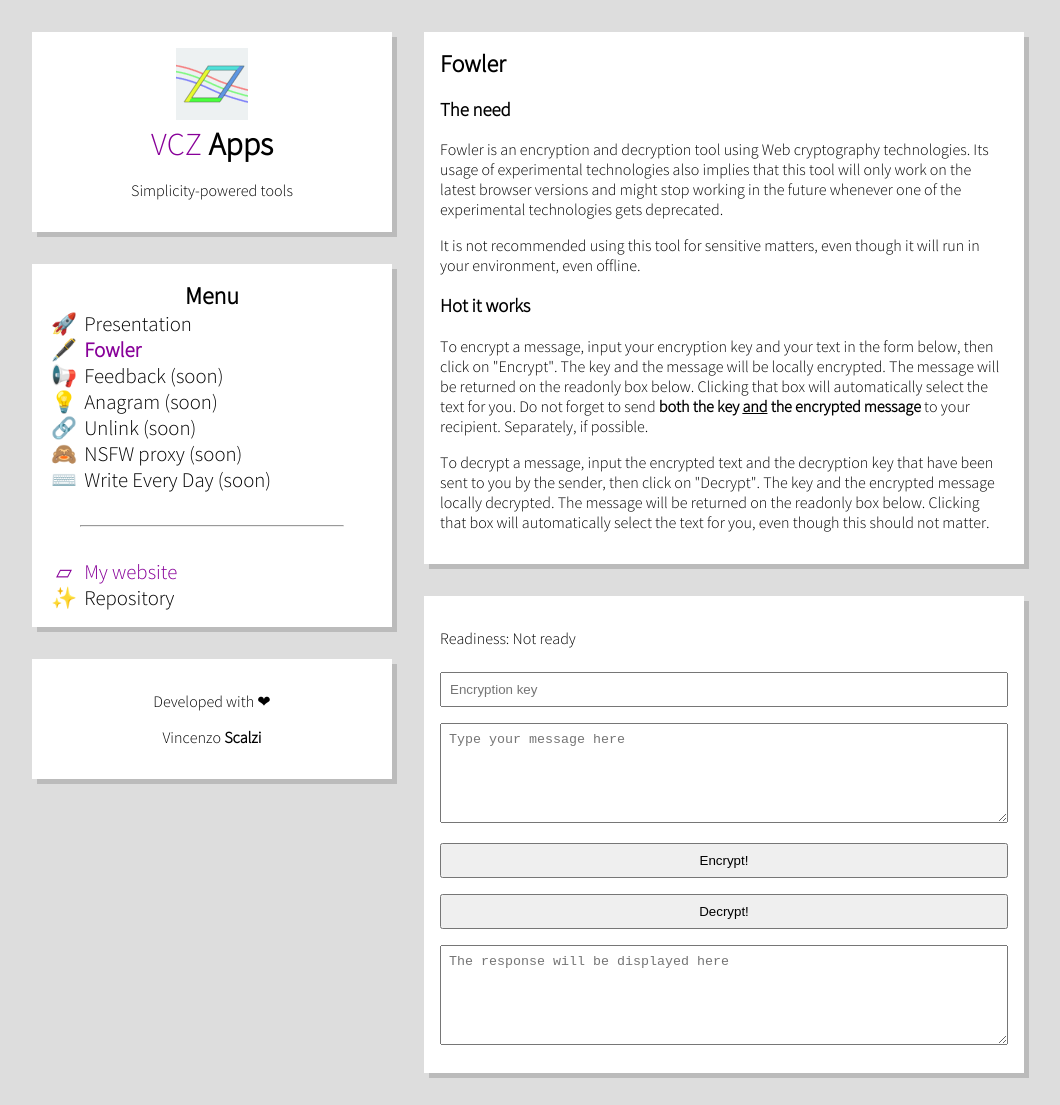
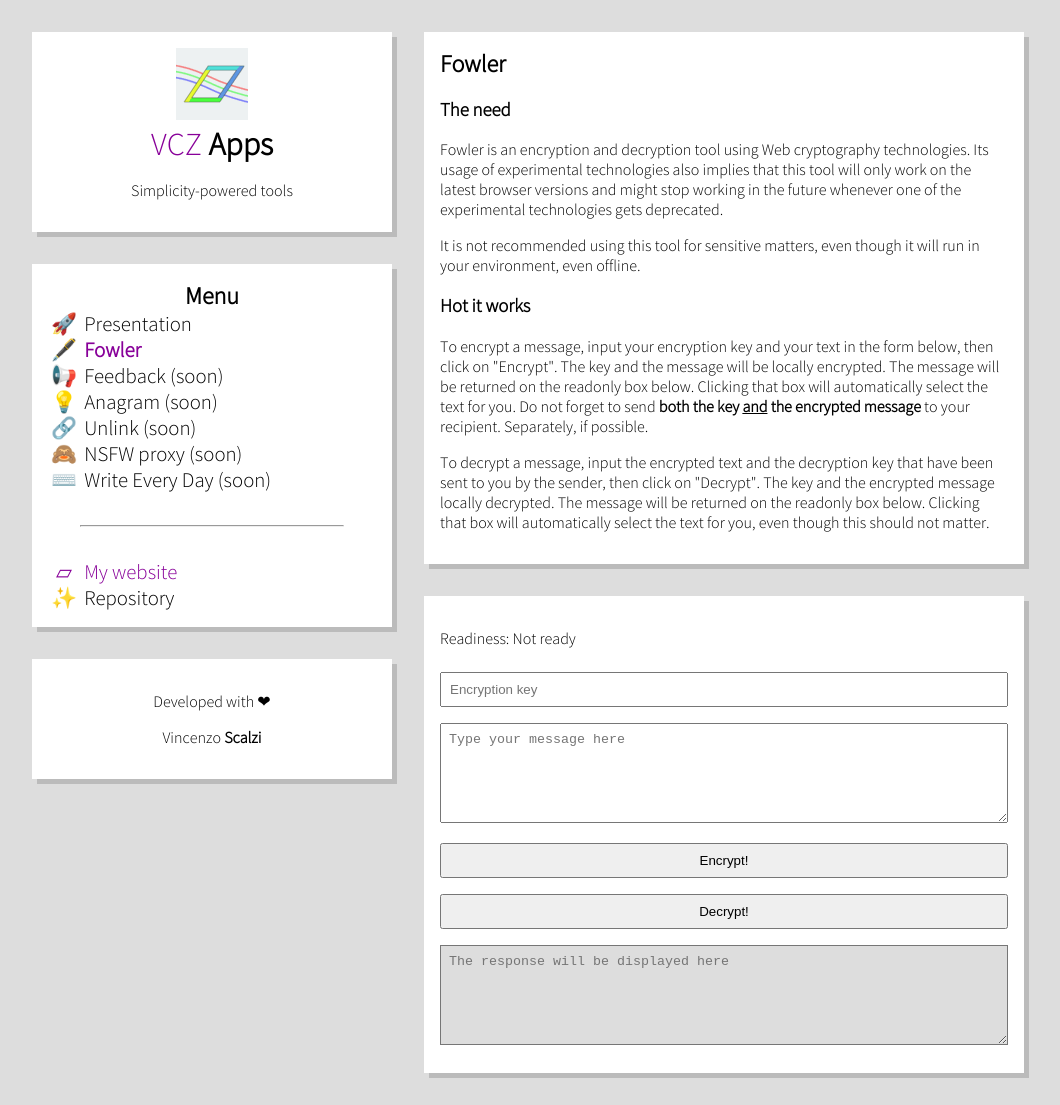
Before and after one commit to vcz-fr/apps, a Jekyll site: the page built from fowler/local.html, in a window 1280 px wide. Shown: the whole page, without its empty margins (112-1172 px from the left). Built offline with Jekyll 4.4.1, drawn with Linux system fonts in a browser that asks for light colours.

Commit message:
fix(fowler): Readonly was not applying

```diff
--- a/_sass/inputs.scss
+++ b/_sass/inputs.scss
@@ -16,7 +16,7 @@ textarea {
   resize: vertical;
   min-height: 100px;
 
-  :read-only {
+  &[readonly] {
     background-color: $bg-color;
   }
 }
```
